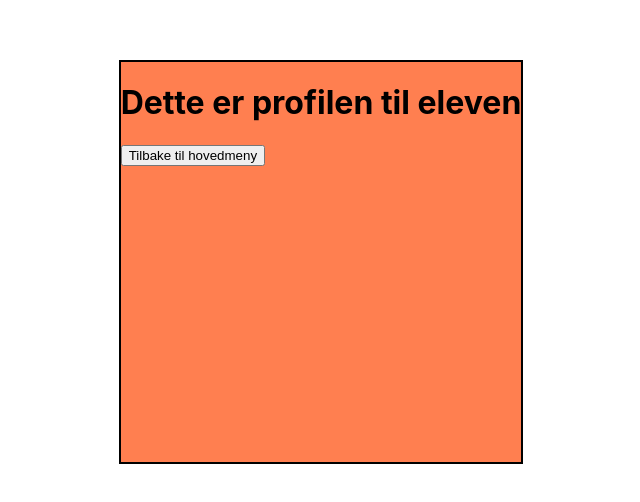
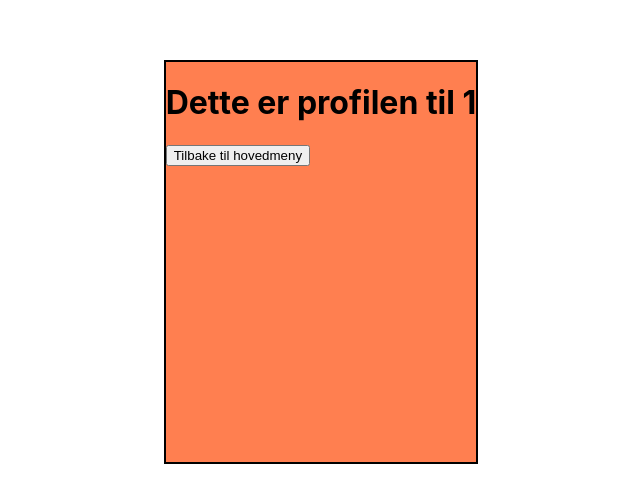
Before and after one commit to 2ITB-Dromtorp/SkoleOppgaver_2ITB, a React (Create React App) app in the folder klassekart/klassekart/: page /1 in a window 1280 px wide. Shown: the part 138-640 px from the top of the page, without its empty margins (319-959 px from the left). Built offline with nearby package versions, Linux system fonts and the light colour scheme.

Commit message:
finished template to klassekart

```diff
--- a/klassekart/klassekart/src/Elev.js
+++ b/klassekart/klassekart/src/Elev.js
@@ -23,7 +23,5 @@ export default function Elev(props) {
 
 
 
-
-
     )
 }
--- a/klassekart/klassekart/src/Profile.js
+++ b/klassekart/klassekart/src/Profile.js
@@ -7,15 +7,13 @@ export default function Profile() {
 
     let profileParams = useParams();
 
-    console.log(profileParams);
-
     return (
         <>
         <div className='profile-container'>
 
         <div className='profile-box'>
 
-            <h1> Dette er profilen til eleven </h1>
+            <h1> Dette er profilen til {profileParams.profile} </h1>
             <button onClick={() => navigate(-1)}> Tilbake til hovedmeny </button>
 
         </div>
--- a/klassekart/klassekart/src/index.js
+++ b/klassekart/klassekart/src/index.js
@@ -7,13 +7,12 @@ import { BrowserRouter } from 'react-router-dom';
 
 const root = ReactDOM.createRoot(document.getElementById('root'));
 
+root.render(
 
-root.render(
-  <React.StrictMode>
     <BrowserRouter>
       <App />
     </BrowserRouter>
-  </React.StrictMode>
+
 );
 
 // If you want to start measuring performance in your app, pass a function
```
